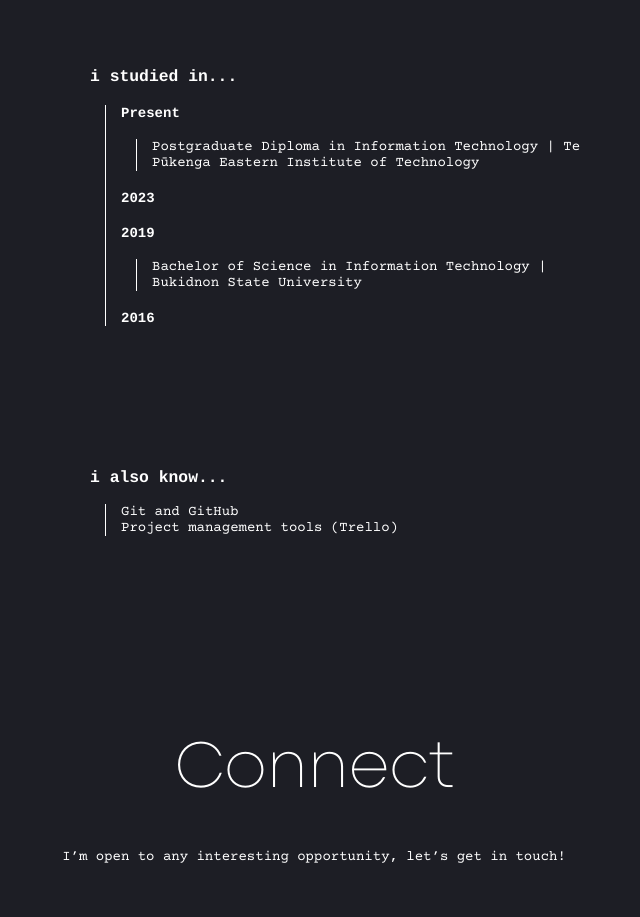
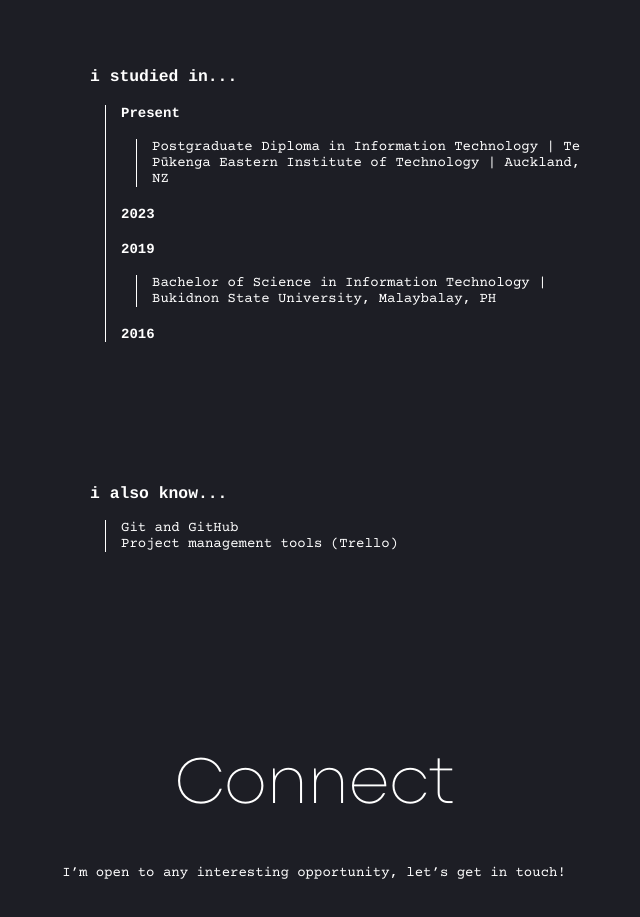
Before and after one commit to hoycid/my-portfolio, a React (Create React App) app: page / in a window 1280 px wide. Shown: the part 2280-3197 px from the top of the page, without its empty margins (326-966 px from the left). Built offline with nearby package versions, Linux system fonts and the light colour scheme; the HTML template or start-up script is replaced by a standard one.

Commit message:
added city to education

```diff
--- a/src/App.js
+++ b/src/App.js
@@ -193,7 +193,7 @@ function App() {
                 <ul>
                   <li>
                     Postgraduate Diploma in Information Technology | Te Pūkenga
-                    Eastern Institute of Technology
+                    Eastern Institute of Technology | Auckland, NZ
                   </li>
                 </ul>
               </div>
@@ -203,7 +203,7 @@ function App() {
                 <ul>
                   <li>
                     Bachelor of Science in Information Technology | Bukidnon
-                    State University
+                    State University, Malaybalay, PH
                   </li>
                 </ul>
               </div>
```
